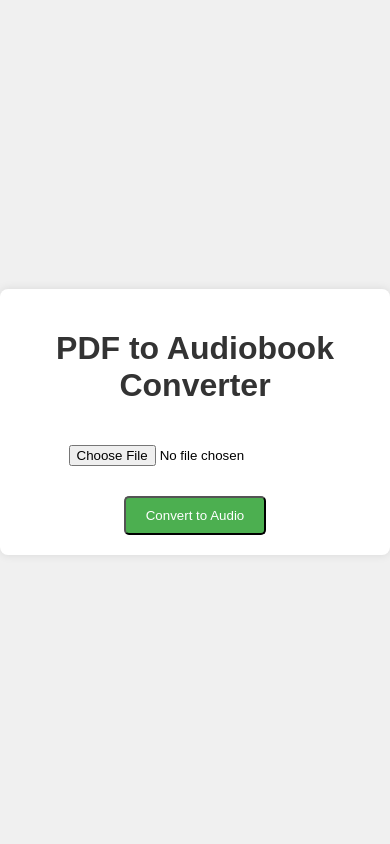
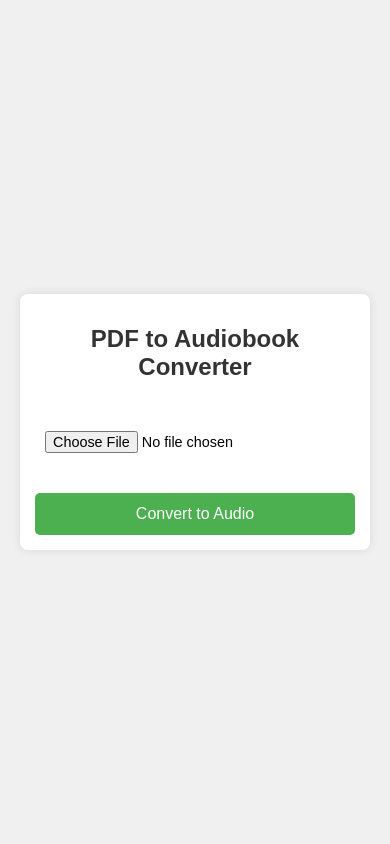
Before and after one commit to Kartik-7813/pdf-to-audiobook, a Flask app: page / in a window 390 px wide. Run offline with Flask 3, Linux system fonts and the light colour scheme.

Commit message:
Update style.css

```diff
--- a/static/style.css
+++ b/static/style.css
@@ -1,25 +1,38 @@
 body {
     font-family: Arial, sans-serif;
+    margin: 0;
+    background-color: #f0f0f0;
     display: flex;
     justify-content: center;
     align-items: center;
-    height: 100vh;
-    margin: 0;
-    background-color: #f0f0f0;
+    min-height: 100vh;
+    padding: 20px;
+    box-sizing: border-box;
 }
+
 .container {
     text-align: center;
     padding: 20px;
     background: white;
     border-radius: 8px;
     box-shadow: 0 0 10px rgba(0,0,0,0.1);
+    max-width: 500px;
+    width: 100%;
 }
+
 h1 {
     color: #333;
+    font-size: 1.8rem;
+    margin-bottom: 20px;
 }
+
 input[type="file"] {
     margin: 20px 0;
+    width: 100%;
+    padding: 10px;
+    box-sizing: border-box;
 }
+
 button, a {
     background-color: #4CAF50;
     color: white;
@@ -28,7 +41,32 @@ button, a {
     border-radius: 5px;
     display: inline-block;
     margin-top: 10px;
+    border: none;
+    cursor: pointer;
+    font-size: 1rem;
+    transition: background-color 0.3s ease;
 }
+
 button:hover, a:hover {
     background-color: #45a049;
 }
+
+@media (max-width: 600px) {
+    h1 {
+        font-size: 1.5rem;
+    }
+
+    button, a {
+        width: 100%;
+        padding: 12px;
+        font-size: 1rem;
+    }
+
+    input[type="file"] {
+        font-size: 0.9rem;
+    }
+
+    .container {
+        padding: 15px;
+    }
+}
```
